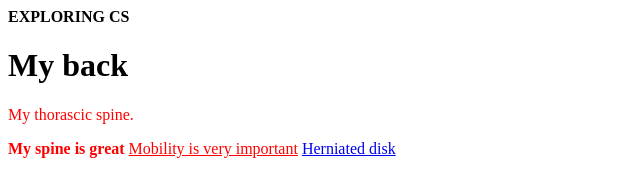
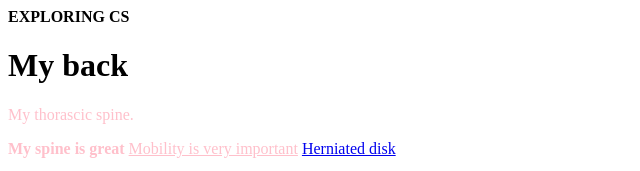
Before and after one commit to jy4081/eploring-csj, a plain HTML site: page index.html in a window 1280 px wide. Shown: the top 171 px of the page, without its empty margins (0-640 px from the left). Drawn offline with Linux system fonts and the light colour scheme; grey boxes are pictures that could not be loaded.

Commit message:
Update index.html

```diff
--- a/index.html
+++ b/index.html
@@ -2,7 +2,7 @@
 <html>
  <body>
 <h1>My back </h1>
-   	<p><font color="red"><font/>My thorascic spine.</p>
+   	<p><font color="pink"><font/>My thorascic spine.</p>
  <b> My spine is great</b>
 	<u> Mobility is very important</u>
 
```
